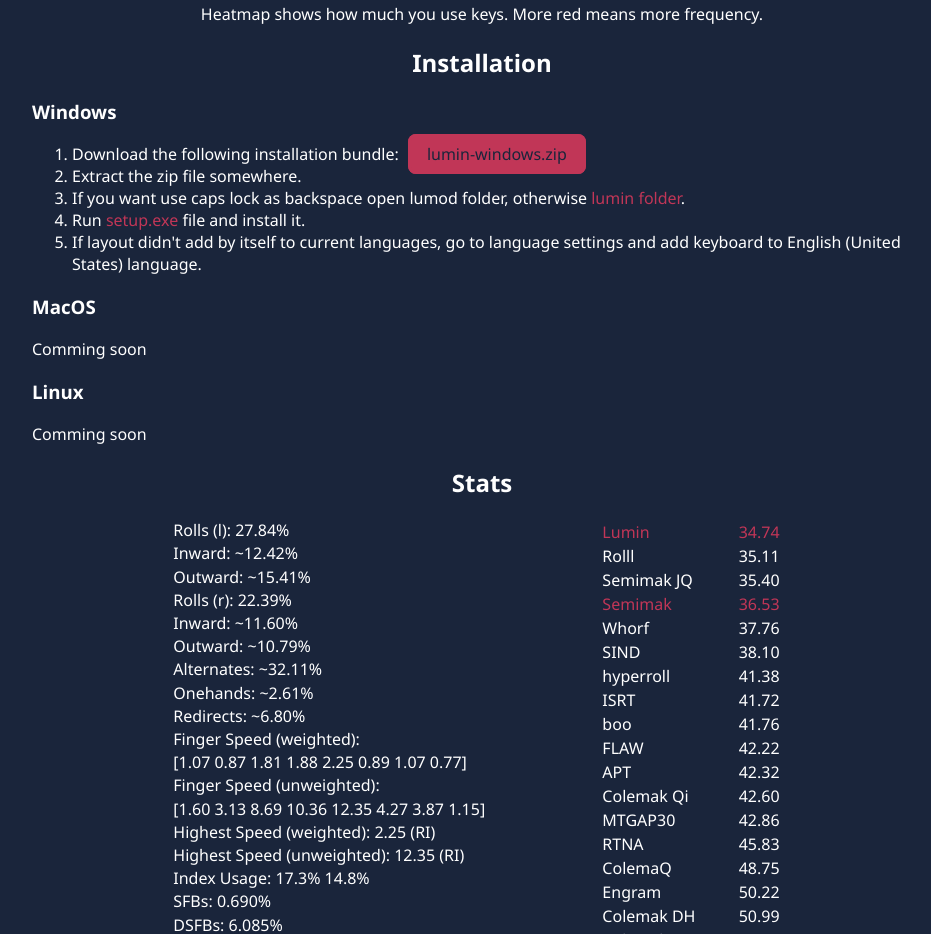
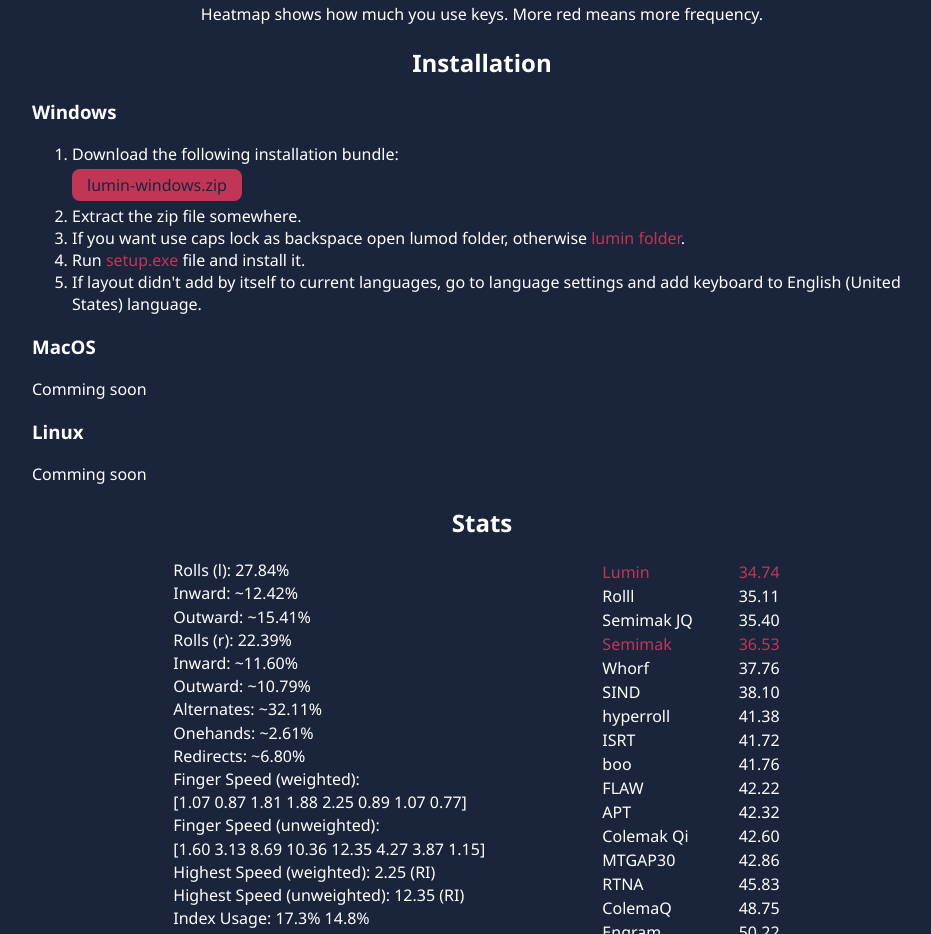
Before and after one commit to roman-koshchei/lumin, a plain HTML site: page index.html in a window 1280 px wide. Shown: the part 1109-2043 px from the top of the page, without its empty margins (158-1089 px from the left). Drawn offline with Linux system fonts and the light colour scheme.

Commit message:
fix download button

```diff
--- a/index.html
+++ b/index.html
@@ -189,7 +189,7 @@
         <h2 id="installation" class="text-center">Installation</h2>
         <h3>Windows</h3>
             <ol>
-                <li>Download the following installation bundle: <a class="btn" href="download/lumin-windows.zip">lumin-windows.zip</a></li>
+                <li>Download the following installation bundle: <br> <a class="download-btn" href="download/lumin-windows.zip">lumin-windows.zip</a></li>
                 <li>Extract the zip file somewhere.</li>
                 <li>If you want use caps lock as backspace open lumod folder, otherwise <span class="red">lumin folder</span>.</li>
                 <li>Run <span class="red">setup.exe</span> file and install it.</li>
--- a/style.css
+++ b/style.css
@@ -59,6 +59,18 @@
     margin-bottom: 7vw;
 }
 
+.download-btn {
+    border-radius: 8px;
+    background-color: #c13657;
+    color: #1a253b;
+    line-height: 40px;
+    padding: 5px 15px;
+}
+
+.download-btn:hover {
+    background-color: #cd4c6a;
+}
+
 .flex {
     display: flex;
     flex-wrap: nowrap;
```
